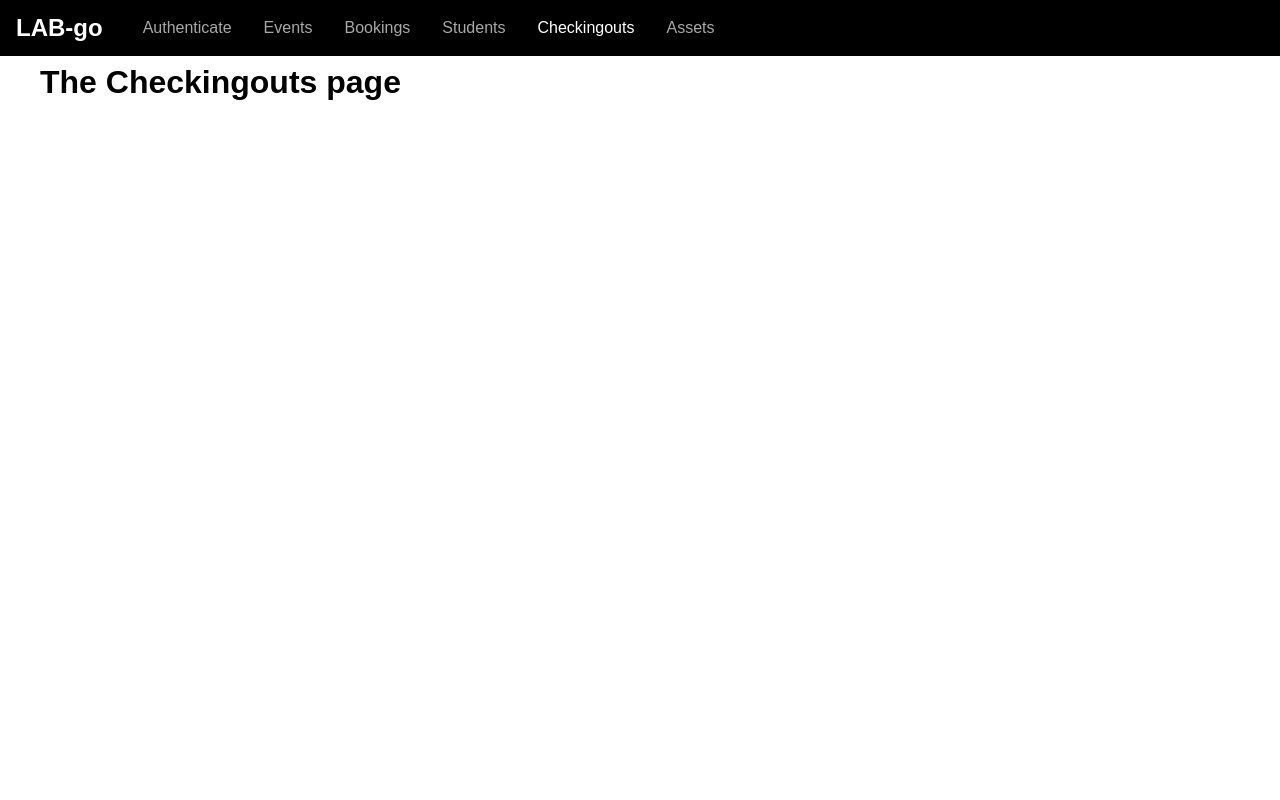
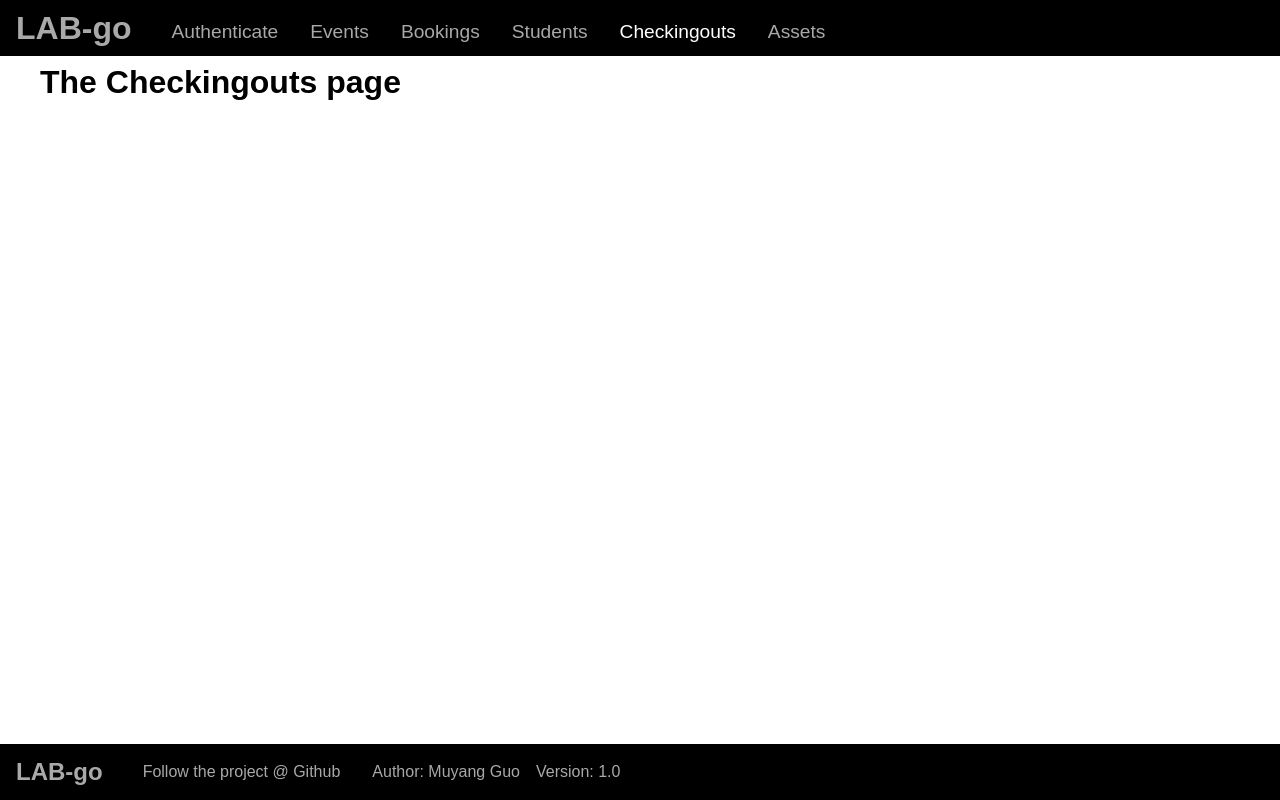
Before and after one commit to MUYANGGUO/lab-management-gatech, a React (Create React App) app in the folder frontend/: page /checkingouts in a window 1280 px wide. Built offline with nearby package versions, Linux system fonts and the light colour scheme.

Commit message:
working on frontend features

```diff
--- a/frontend/src/App.js
+++ b/frontend/src/App.js
@@ -8,6 +8,8 @@ import StudentsPage from './pages/Students';
 import AssetsPage from './pages/Assets';
 import CheckingoutsPage from './pages/Checkingouts';
 import MainNavigation from './components/Navigation/MainNavigation';
+import Footer from './components/Footer/Footer';
+
 
 function App() {
   return (
@@ -26,6 +28,7 @@ function App() {
             <Route path="/checkingouts" component = {CheckingoutsPage} />
           </Switch>
         </main>
+        <Footer></Footer>
       </React.Fragment>
     </BrowserRouter>
   );
--- /dev/null
+++ b/frontend/src/components/Footer/Footer.css
@@ -0,0 +1,44 @@
+.footer {
+    position: fixed;
+    left: 0;
+    bottom: 0;
+    width: 100%;
+    height: 3.5rem;
+    background-color: black;
+    color: darkgray;
+    padding: 0 1rem;
+    display: flex;
+    align-items: center;
+
+}
+
+.footer-logo h1{
+    margin: 0;
+    font-size: 1.5rem;
+}
+
+.footer-items {
+    margin-left: 1.5rem;
+}
+
+.footer-items ul{
+    margin: 0;
+    padding: 0;
+    list-style:  none;
+    display: flex;
+}
+.footer-items li{
+    margin: 0 1rem;
+}
+.footer-items a{
+    text-decoration: none;
+    color: lightgray;
+    opacity: 0.8;
+}
+
+.footer-items a:hover,
+.footer-items a:active,
+.footer-items a.active {
+    color: white;
+    opacity: 1;
+}
--- /dev/null
+++ b/frontend/src/components/Footer/Footer.js
@@ -0,0 +1,24 @@
+import React from 'react';
+// import { NavLink} from 'react-router-dom';
+import './Footer.css';
+
+
+const footer = props => (
+    <footer className="footer">
+        <div className="footer-logo">
+            <h1>LAB-go</h1>
+        </div>
+        <nav className="footer-items">
+            <ul>
+
+                <li><a href="https://github.com/MUYANGGUO/lab-management-gatech" >Follow the project @ Github </a></li>
+                <li><a href="https://www.linkedin.com/in/muyang-guo-445a3465/" >Author: Muyang Guo </a></li>
+                <label>Version: 1.0</label>
+            </ul>
+
+        </nav>
+    </footer>
+
+);
+
+export default footer;
--- a/frontend/src/components/Navigation/MainNavigation.css
+++ b/frontend/src/components/Navigation/MainNavigation.css
@@ -10,15 +10,21 @@
     display: flex;
     align-items: center;
 
+
 }
 
 .main-nav-logo h1{
     margin: 0;
-    font-size: 1.5rem;
+    font-size: 2rem;
+    color: darkgray;
+
 }
 
 .main-nav-items {
     margin-left: 1.5rem;
+    margin-top: 0.5rem;
+
+
 }
 
 .main-nav-items ul{
@@ -26,14 +32,17 @@
     padding: 0;
     list-style:  none;
     display: flex;
+
+
 }
 .main-nav-items li{
-    margin: 0 1rem;
+    margin: 1rem 1rem;
 }
 .main-nav-items a{
     text-decoration: none;
     color: lightgray;
     opacity: 0.8;
+    font-size: 1.2rem ;
 }
 
 .main-nav-items a:hover,
@@ -41,4 +50,6 @@
 .main-nav-items a.active {
     color: white;
     opacity: 1;
+    /* background-color:darkgray; */
+    /* font-size: 1.8rem; */
 }
```
